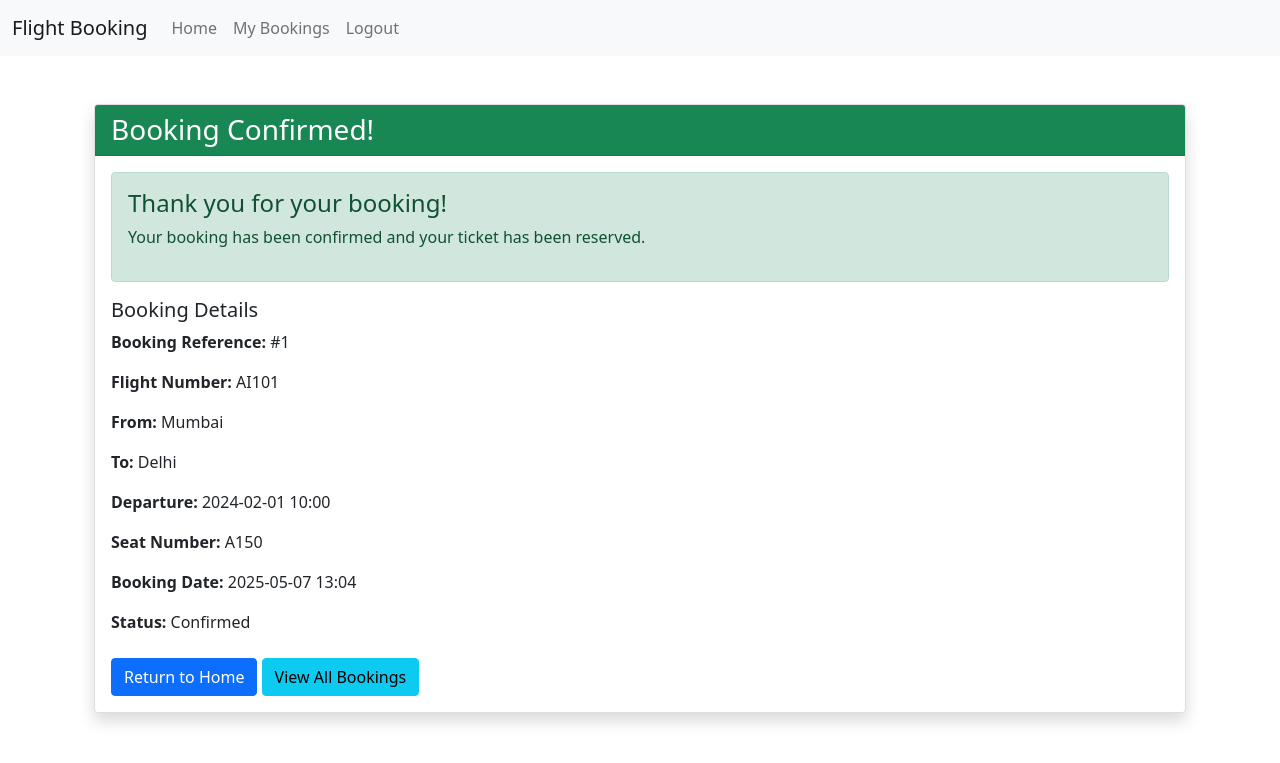
After one commit to varsha170511/fightmanagement, a Flask app: page /booking_confirmation/1 in a window 1280 px wide. The commit adds this page. Shown: the top 763 px of the page. Run offline with Flask 2, Linux system fonts and the light colour scheme; a user stored in the database is signed in; data comes from the database, SQL or seed files in the repository; both versions use the stored data as it was after the commit.

Commit message:
Fixed Errors

```diff
--- a/app.py
+++ b/app.py
@@ -1,21 +1,87 @@
 from flask import Flask, render_template, request, redirect, url_for, session, flash
+from flask_sqlalchemy import SQLAlchemy
 from werkzeug.security import generate_password_hash, check_password_hash
-import mysql.connector
-from dbconfig import db
+from datetime import datetime
+import os
 
 app = Flask(__name__)
-app.secret_key = 'your_secret_key'  # Replace with a strong secret in production
+app.secret_key = 'your_secret_key'
+basedir = os.path.abspath(os.path.dirname(__file__))
+app.config['SQLALCHEMY_DATABASE_URI'] = 'sqlite:///' + os.path.join(basedir, 'flight_management.db')
+app.config['SQLALCHEMY_TRACK_MODIFICATIONS'] = False
 
-cursor = db.cursor(dictionary=True)
+db = SQLAlchemy(app)
 
-# Home Route
+class User(db.Model):
+    __tablename__ = 'users'
+    id = db.Column(db.Integer, primary_key=True)
+    username = db.Column(db.String(50), unique=True, nullable=False)
+    email = db.Column(db.String(100), unique=True, nullable=False)
+    password = db.Column(db.String(255), nullable=False)
+    bookings = db.relationship('Booking', backref='user', lazy=True)
+
+class Flight(db.Model):
+    __tablename__ = 'flights'
+    id = db.Column(db.Integer, primary_key=True)
+    flight_number = db.Column(db.String(50), unique=True, nullable=False)
+    origin = db.Column(db.String(100), nullable=False)
+    destination = db.Column(db.String(100), nullable=False)
+    departure_date = db.Column(db.DateTime, nullable=False)
+    arrival_date = db.Column(db.DateTime, nullable=False)
+    available_seats = db.Column(db.Integer, nullable=False)
+    price = db.Column(db.Float, nullable=False)
+
+class Booking(db.Model):
+    __tablename__ = 'bookings'
+    id = db.Column(db.Integer, primary_key=True)
+    user_id = db.Column(db.Integer, db.ForeignKey('users.id'), nullable=False)
+    flight_id = db.Column(db.Integer, db.ForeignKey('flights.id'), nullable=False)
+    booking_date = db.Column(db.DateTime, default=datetime.utcnow)
+    seat_number = db.Column(db.String(10))
+    status = db.Column(db.String(50), default='Confirmed')
+    flight = db.relationship('Flight', backref='bookings')
+
 @app.route('/')
 def home():
-    cursor.execute("SELECT * FROM places")
-    places = cursor.fetchall()
-    return render_template('home.html', places=places)
+    flights = Flight.query.all()
+    bookings = []
+    if 'user_id' in session:
+        bookings = Booking.query.filter_by(user_id=session['user_id']).all()
+    return render_template('home.html', flights=flights, bookings=bookings)
 
-# Signup Route
+@app.route('/book_flight/<int:flight_id>', methods=['GET', 'POST'])
+def book_flight(flight_id):
+    if 'user_id' not in session:
+        flash("Please login to book a flight")
+        return redirect(url_for('login'))
+
+    flight = Flight.query.get_or_404(flight_id)
+
+    if request.method == 'GET':
+        return render_template('book_flight.html', flight=flight)
+
+    if flight.available_seats <= 0:
+        flash("Sorry, no seats available")
+        return redirect(url_for('home'))
+
+    booking = Booking(
+        user_id=session['user_id'],
+        flight_id=flight_id,
+        seat_number=f"A{flight.available_seats}"
+    )
+
+    flight.available_seats -= 1
+
+    try:
+        db.session.add(booking)
+        db.session.commit()
+        flash("Flight booked successfully!")
+        return redirect(url_for('booking_confirmation', booking_id=booking.id))
+    except Exception as e:
+        db.session.rollback()
+        flash(f"Booking failed! Error: {str(e)}")
+        return redirect(url_for('home'))
+
 @app.route('/signup', methods=['GET', 'POST'])
 def signup():
     if request.method == 'POST':
@@ -23,138 +89,124 @@ def signup():
         email = request.form['email']
         password = generate_password_hash(request.form['password'])
 
-        # Check if email already exists
-        cursor.execute("SELECT * FROM users WHERE email = %s", (email,))
-        existing = cursor.fetchone()
-        if existing:
+        if User.query.filter_by(email=email).first():
             flash("Email already registered.")
             return redirect(url_for('signup'))
 
-        # Insert new user into the database
+        user = User(username=username, email=email, password=password)
         try:
-            cursor.execute("INSERT INTO users (username, email, password) VALUES (%s, %s, %s)", (username, email, password))
-            db.commit()
+            db.session.add(user)
+            db.session.commit()
             flash("Signup successful! Please log in.")
             return redirect(url_for('login'))
-        except mysql.connector.Error as err:
-            flash(f"Error: {err}")
-            db.rollback()
+        except Exception as e:
+            flash(f"Error: {str(e)}")
+            db.session.rollback()
 
     return render_template('signup.html')
 
-# Login Route
 @app.route('/login', methods=['GET', 'POST'])
 def login():
+    # Check if user is already logged in
+    if 'user_id' in session:
+        return redirect(url_for('home'))
+
     if request.method == 'POST':
-        email = request.form['email']
-        password = request.form['password']
+        email = request.form.get('email')
+        password = request.form.get('password')
 
-        cursor.execute("SELECT * FROM users WHERE email = %s", (email,))
-        user = cursor.fetchone()
+        if not email or not password:
+            flash('Please fill in all fields', 'danger')
+            return render_template('login.html')
 
-        if user and check_password_hash(user['password'], password):
-            session['user_id'] = user['id']
-            session['username'] = user['username']
-            flash("Logged in successfully!")
-            return redirect(url_for('home'))
-        else:
-            flash("Invalid email or password.")
+        try:
+            user = User.query.filter_by(email=email).first()
+            if user and check_password_hash(user.password, password):
+                # Set session variables
+                session['user_id'] = user.id
+                session['username'] = user.username
 
+                # Commit the session
+                session.modified = True
+
+                flash('Login successful!', 'success')
+                # Explicitly return a redirect response
+                return redirect(url_for('home'))
+            else:
+                flash('Invalid email or password', 'danger')
+                return render_template('login.html')
+        except Exception as e:
+            flash(f'An error occurred: {str(e)}', 'danger')
+            return render_template('login.html')
+
+    # GET request - show the login form
     return render_template('login.html')
 
-# Logout Route
 @app.route('/logout')
 def logout():
-    session.clear()  # Simply clear the session to log the user out
+    session.clear()
     flash("Logged out successfully.")
     return redirect(url_for('home'))
 
-# Search Route
-@app.route('/search', methods=['POST'])
-def search():
-    query = request.form['query']
-    if not query:
-        flash("Please enter a search query.")
+@app.route('/booking_confirmation/<int:booking_id>')
+def booking_confirmation(booking_id):
+    if 'user_id' not in session:
+        return redirect(url_for('login'))
+
+    booking = Booking.query.get_or_404(booking_id)
+    if booking.user_id != session['user_id']:
+        flash("Unauthorized access")
         return redirect(url_for('home'))
 
-    try:
-        cursor.execute("SELECT * FROM places WHERE name LIKE %s", (f"%{query}%",))
-        results = cursor.fetchall()
-        if not results:
-            flash("No places found matching your search.")
-    except mysql.connector.Error as err:
-        flash(f"Error: {err}")
-        results = []
+    return render_template('booking_confirmation.html', booking=booking)
 
-    return render_template('home.html', results=results)
-
-# View Place + Check-in/Check-out Form
-@app.route('/place/<int:place_id>', methods=['GET', 'POST'])
-def place(place_id):
-    cursor.execute("SELECT * FROM places WHERE id = %s", (place_id,))
-    place = cursor.fetchone()
-    if not place:
-        flash("Place not found.")
-        return redirect(url_for('home'))
-
-    if request.method == 'POST':
-        if 'user_id' not in session:
-            flash("You need to log in to make a booking.")
-            return redirect(url_for('login'))
-
-        hotel_name = request.form['hotel_name']
-        room_size = request.form['room_size']
-        num_persons = request.form['num_persons']
-        in_date = request.form['in_date']
-        out_date = request.form['out_date']
-        special_request = request.form['special_requests']  # Selected special request
-        other_request = request.form.get('other_request', '')  # Other request if "Others" is selected
-
-        # Validate the booking details
-        if not hotel_name or not room_size or not num_persons or not in_date or not out_date:
-            flash("All fields are required.")
-            return render_template('place.html', place=place)
-
-        if special_request == "Others" and other_request:
-            special_request = f"{special_request}: {other_request}"
-
-        user_id = session['user_id']
-
-        # Insert booking details into the database
-        try:
-            cursor.execute("""
-                INSERT INTO bookings (user_id, place_id, hotel_name, room_size, num_persons, check_in, check_out, special_requests)
-                VALUES (%s, %s, %s, %s, %s, %s, %s, %s)
-            """, (user_id, place_id, hotel_name, room_size, num_persons, in_date, out_date, special_request))
-            db.commit()
-            flash(f"Booking for {place['name']} confirmed from {in_date} to {out_date}!")
-        except mysql.connector.Error as err:
-            flash(f"Error: {err}")
-            db.rollback()
-
-        return redirect(url_for('home'))
-
-    return render_template('place.html', place=place)
-
-# Booking Route (View bookings)
-@app.route('/booking')
-def booking():
+@app.route('/mybookings')
+def mybookings():
     if 'user_id' not in session:
         flash("You must log in to view your bookings.")
         return redirect(url_for('login'))
 
-    cursor.execute("""
-        SELECT b.*, p.name AS place_name
-        FROM bookings b
-        JOIN places p ON b.place_id = p.id
-        WHERE b.user_id = %s
-        ORDER BY b.booking_date DESC
-    """, (session['user_id'],))
-
-    bookings = cursor.fetchall()
-
+    bookings = Booking.query.filter_by(user_id=session['user_id']).all()
     return render_template('booking.html', bookings=bookings)
 
-# Run the app
+def init_db():
+    with app.app_context():
+        db.create_all()
+
+        # Add sample flights if none exist
+        if not Flight.query.first():
+            sample_flights = [
+                Flight(
+                    flight_number='AI101',
+                    origin='Mumbai',
+                    destination='Delhi',
+                    departure_date=datetime(2024, 2, 1, 10, 0),
+                    arrival_date=datetime(2024, 2, 1, 12, 0),
+                    available_seats=150,
+                    price=199.99
+                ),
+                Flight(
+                    flight_number='AI102',
+                    origin='Delhi',
+                    destination='Bangalore',
+                    departure_date=datetime(2024, 2, 1, 14, 0),
+                    arrival_date=datetime(2024, 2, 1, 16, 30),
+                    available_seats=120,
+                    price=249.99
+                ),
+                Flight(
+                    flight_number='AI103',
+                    origin='Bangalore',
+                    destination='Chennai',
+                    departure_date=datetime(2024, 2, 2, 9, 0),
+                    arrival_date=datetime(2024, 2, 2, 10, 30),
+                    available_seats=100,
+                    price=149.99
+                )
+            ]
+            db.session.add_all(sample_flights)
+            db.session.commit()
+
 if __name__ == "__main__":
-    app.run(debug=True, host='0.0.0.0', port=5000)
+    init_db()
+    app.run(debug=True)
--- /dev/null
+++ b/requirements.txt
@@ -0,0 +1,5 @@
+Flask==2.0.1
+Flask-SQLAlchemy==2.5.1
+Werkzeug==2.0.1
+SQLAlchemy==1.4.23
+Flask-WTF==1.0.0
--- a/templates/base.html
+++ b/templates/base.html
@@ -15,26 +15,25 @@
                 <span class="navbar-toggler-icon"></span>
             </button>
             <div class="collapse navbar-collapse" id="navbarNav">
-                <ul class="navbar-nav">
+                <ul class="navbar-nav me-auto">
                     <li class="nav-item">
                         <a class="nav-link" href="{{ url_for('home') }}">Home</a>
                     </li>
+                    {% if 'user_id' in session %}
                     <li class="nav-item">
-                        <a class="nav-link" href="{{ url_for('booking') }}">My Bookings</a>
+                        <a class="nav-link" href="{{ url_for('mybookings') }}">My Bookings</a>
                     </li>
+                    <li class="nav-item">
+                        <a class="nav-link" href="{{ url_for('logout') }}">Logout</a>
+                    </li>
+                    {% else %}
                     <li class="nav-item">
                         <a class="nav-link" href="{{ url_for('signup') }}">Sign Up</a>
                     </li>
                     <li class="nav-item">
                         <a class="nav-link" href="{{ url_for('login') }}">Login</a>
                     </li>
-
-                    <!-- Loop through places and create dynamic links -->
-                    {% for place in places %}
-                        <li class="nav-item">
-                            <a class="nav-link" href="{{ url_for('place', place_id=place.id) }}">{{ place.name }}</a>
-                        </li>
-                    {% endfor %}
+                    {% endif %}
                 </ul>
             </div>
         </div>
--- /dev/null
+++ b/templates/booking_confirmation.html
@@ -0,0 +1,34 @@
+{% extends "base.html" %}
+
+{% block content %}
+<div class="container mt-5">
+    <div class="card shadow">
+        <div class="card-header bg-success text-white">
+            <h3 class="mb-0">Booking Confirmed!</h3>
+        </div>
+        <div class="card-body">
+            <div class="alert alert-success">
+                <h4>Thank you for your booking!</h4>
+                <p>Your booking has been confirmed and your ticket has been reserved.</p>
+            </div>
+
+            <div class="ticket-details">
+                <h5>Booking Details</h5>
+                <p><strong>Booking Reference:</strong> #{{ booking.id }}</p>
+                <p><strong>Flight Number:</strong> {{ booking.flight.flight_number }}</p>
+                <p><strong>From:</strong> {{ booking.flight.origin }}</p>
+                <p><strong>To:</strong> {{ booking.flight.destination }}</p>
+                <p><strong>Departure:</strong> {{ booking.flight.departure_date.strftime('%Y-%m-%d %H:%M') }}</p>
+                <p><strong>Seat Number:</strong> {{ booking.seat_number }}</p>
+                <p><strong>Booking Date:</strong> {{ booking.booking_date.strftime('%Y-%m-%d %H:%M') }}</p>
+                <p><strong>Status:</strong> {{ booking.status }}</p>
+            </div>
+
+            <div class="mt-4">
+                <a href="{{ url_for('home') }}" class="btn btn-primary">Return to Home</a>
+                <a href="{{ url_for('mybookings') }}" class="btn btn-info">View All Bookings</a>
+            </div>
+        </div>
+    </div>
+</div>
+{% endblock %}
```
Also changed, not shown: templates/book_flight.html (added, +34 -0 lines), templates/booking.html (+26 -51 lines), templates/home.html (+61 -22 lines), templates/login.html (+16 -10 lines), templates/place.html (deleted, +0 -82 lines), flight_management.db (added), templates/search.html (deleted).
